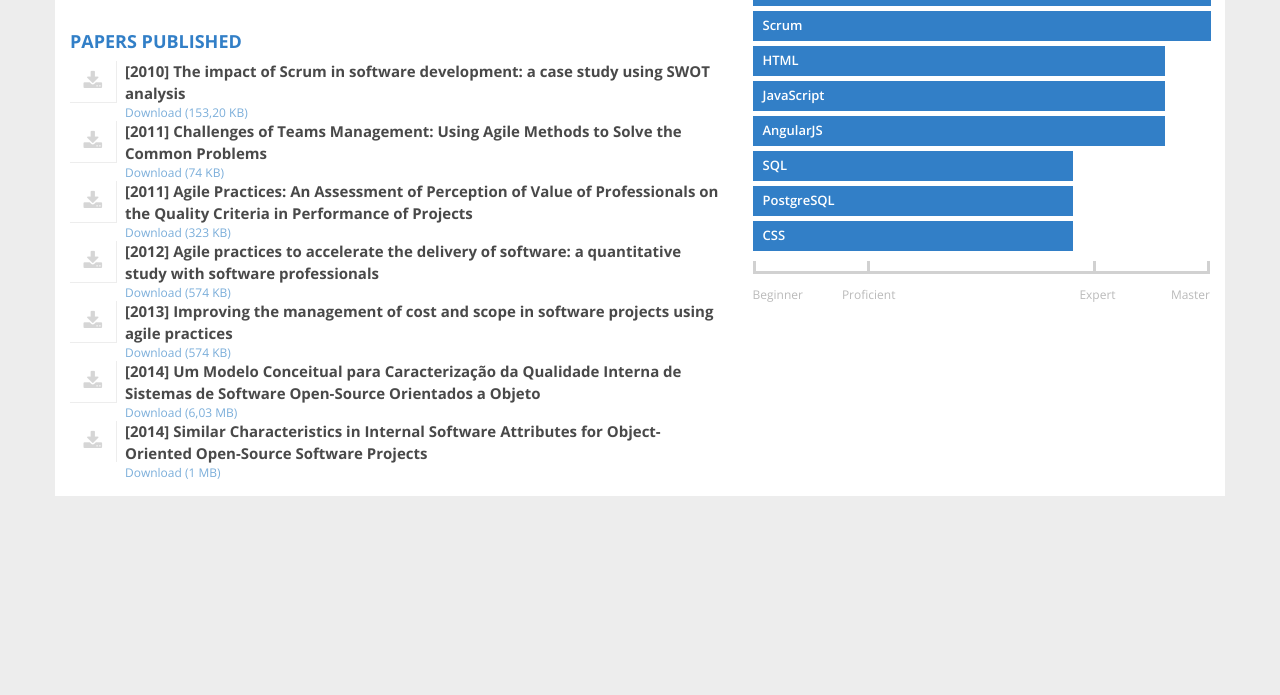
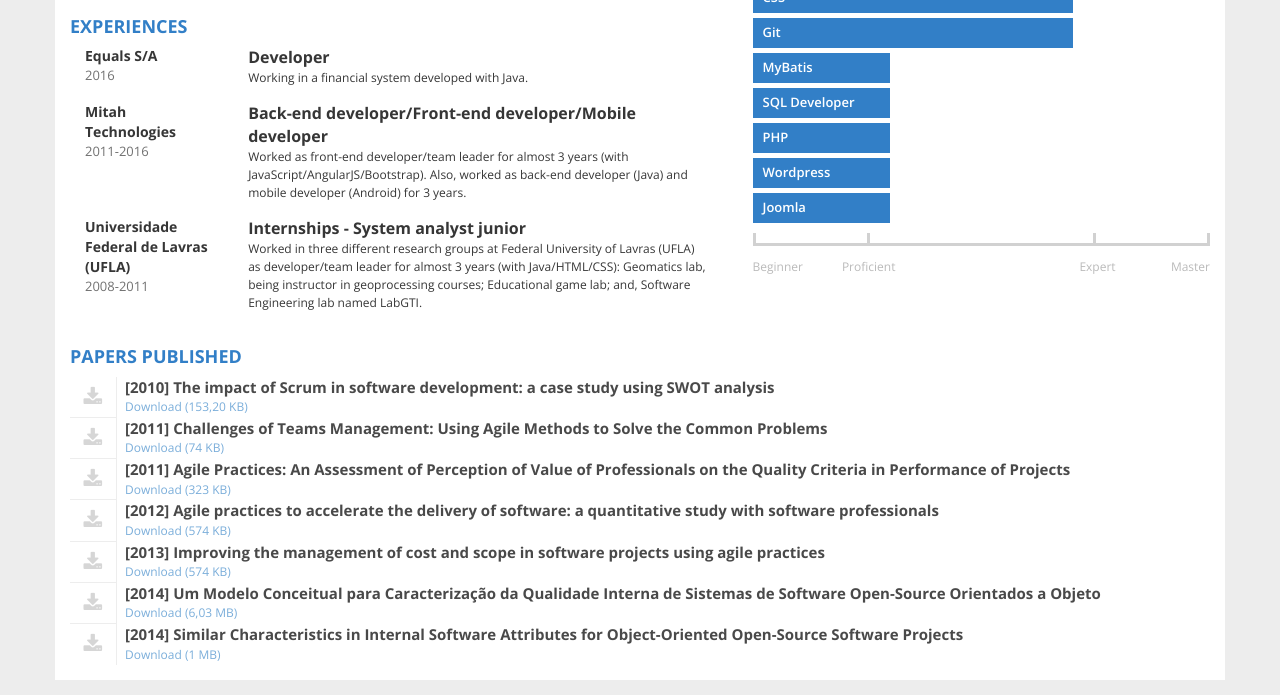
Before and after one commit to mariazevedo88/mariazevedo88.github.io, a plain HTML site: page index.html in a window 1280 px wide. Shown: the part 781-1476 px from the top of the page. Before the commit the page ends 1292 px from the top, so only its background shows below. Drawn offline with nearby package versions, Linux system fonts and the light colour scheme; files whose address does not match are found by name.

Commit message:
Correcting Papers Published section.

```diff
--- a/css/index.css
+++ b/css/index.css
@@ -15,6 +15,13 @@ SETTINGS
 @-ms-viewport       { width: device-width; }
 @-o-viewport        { width: device-width; }
 @viewport           { width: device-width; }
+
+/*******************************************
+GENERIC
+*******************************************/
+.cursor-pointer{
+  cursor: pointer
+}
 
 /*******************************************
 BODY
@@ -360,9 +367,48 @@ SKILLS
   text-align: right;
 }
 
-.cursor-pointer{
-  cursor: pointer
+/*******************************************
+PAPER
+*******************************************/
+.paper-item{
+  width: 100%;
+  float: left;
 }
+
+.paper-item .icon{
+  padding: 10px;
+  border-right: 1px solid #aaa;
+  border-bottom: 1px solid #aaa;
+  opacity: 0.2;
+}
+
+.paper-item:last-child .icon{
+  border-bottom: none;
+}
+
+.paper-item .fa{
+  font-size: 2em;
+}
+
+.paper-item .title{
+  width: 80%;
+  width: calc(100% - 55px);
+  font-size: 1.5em;
+  font-weight: 700;
+  opacity: 0.9;
+}
+
+.paper-item .title.only{
+  margin-top: 10px;
+}
+
+.paper-item .description{
+  width: 80%;
+  width: calc(100% - 55px);
+  font-size: 1.2em;
+  opacity: 0.7;
+}
+
 
 /*******************************************
 MEDIA
--- a/index.html
+++ b/index.html
@@ -33,8 +33,10 @@
           </div>
         </div>
       </div>
+
       <div class="row">
         <div class="col-xs-12 col-sm-7">
+
           <!-- ABOUT ME -->
           <div class="box">
             <h2>About Me</h2>
@@ -42,6 +44,7 @@
               Good teammate, also an enthusiast of agile development, with more than 5 years of experience in software development. Solid background in working with developer of back-end, front-end, and mobile applications, leading agile teams to develop robust and highly scalable applications.
             </p>
           </div>
+
           <!-- EDUCATION -->
           <div class="box">
             <h2>Education</h2>
@@ -65,62 +68,8 @@
               </li>
             </ul>
           </div>
-          <!-- PAPERS -->
-          <div class="box clearfix">
-            <h2>Papers published</h2>
-            <div class="contact-item">
-              <div class="icon pull-left text-center"><span class="fa fa-download fa-fw"></span></div>
-              <div class="title pull-right">[2010] The impact of Scrum in software development: a case study using SWOT analysis</div>
-              <div class="description pull-right cursor-pointer">
-                <a ng-click="downloadPaper('http://migre.me/u7yWS')">Download (153,20 KB)</a>
-              </div>
-            </div>
-            <div class="contact-item">
-              <div class="icon pull-left text-center"><span class="fa fa-download fa-fw"></span></div>
-              <div class="title pull-right">[2011] Challenges of Teams Management: Using Agile Methods to Solve the Common Problems</div>
-              <div class="description pull-right cursor-pointer">
-                <a ng-click="downloadPaper('http://migre.me/u7yBe')">Download (74 KB)</a>
-              </div>
-            </div>
-            <div class="contact-item">
-              <div class="icon pull-left text-center"><span class="fa fa-download fa-fw"></span></div>
-              <div class="title pull-right">[2011] Agile Practices: An Assessment of Perception of Value of Professionals on the Quality Criteria in Performance of Projects</div>
-              <div class="description pull-right cursor-pointer">
-                <a ng-click="downloadPaper('http://dx.doi.org/10.4236/jsea.2011.412082')">Download (323 KB)</a>
-              </div>
-            </div>
-            <div class="contact-item">
-              <div class="icon pull-left text-center"><span class="fa fa-download fa-fw"></span></div>
-              <div class="title pull-right">[2012] Agile practices to accelerate the delivery of software: a quantitative study with software professionals</div>
-              <div class="description pull-right cursor-pointer">
-                <a ng-click="downloadPaper('http://dx.doi.org/10.1109/HICSS.2013.75')">Download (574 KB)</a>
-              </div>
-            </div>
-            <div class="contact-item">
-              <div class="icon pull-left text-center"><span class="fa fa-download fa-fw"></span></div>
-              <div class="title pull-right">[2013] Improving the management of cost and scope in software projects using agile practices</div>
-              <div class="description pull-right cursor-pointer">
-                <a ng-click="downloadPaper('http://www.airccse.org/journal/jcsit/5113ijcsit04.pdf')">Download (574 KB)</a>
-              </div>
-            </div>
-            <div class="contact-item">
-              <div class="icon pull-left text-center"><span class="fa fa-download fa-fw"></span></div>
-              <div class="title pull-right">[2014] Um Modelo Conceitual para Caracterização da Qualidade Interna de Sistemas de Software Open-Source Orientados a Objeto</div>
-              <div class="description pull-right cursor-pointer">
-                <a ng-click="downloadPaper('http://www.ic.ufal.br/evento/cbsoft2014/anais/wtdsoft_v1_p.pdf')">Download (6,03 MB)</a>
-              </div>
-            </div>
-            <div class="contact-item">
-              <div class="icon pull-left text-center"><span class="fa fa-download fa-fw"></span></div>
-              <div class="title pull-right">[2014] Similar Characteristics in Internal Software Attributes for  Object-Oriented Open-Source Software Projects</div>
-              <div class="description pull-right cursor-pointer">
-                <a ng-click="downloadPaper('http://migre.me/u7yVl')">Download (1 MB)</a>
-              </div>
-            </div>
-          </div>
-        </div>
-        <div class="col-xs-12 col-sm-5">
-         <!-- EXPERIENCES -->
+
+           <!-- EXPERIENCES -->
           <div class="box">
             <h2>Experiences</h2>
             <div class="job clearfix">
@@ -143,7 +92,21 @@
                 <div class="description">Worked as front-end developer/team leader for almost 3 years (with JavaScript/AngularJS/Bootstrap). Also, worked as back-end developer (Java) and mobile developer (Android) for 3 years.</div>
               </div>
             </div>
+            <div class="job clearfix">
+              <div class="col-xs-3">
+                <div class="where">Universidade Federal de Lavras (UFLA)</div>
+                <div class="year">2008-2011</div>
+              </div>
+              <div class="col-xs-9">
+                <div class="profession">Internships - System analyst junior</div>
+                <div class="description">Worked in three different research groups at Federal University of Lavras (UFLA) as developer/team leader for almost 3 years (with Java/HTML/CSS): Geomatics lab, being instructor in geoprocessing courses; Educational game lab; and, Software Engineering lab named LabGTI.</div>
+              </div>
+            </div>
           </div>
+
+        </div>
+
+        <div class="col-xs-12 col-sm-5">
           <!-- CONTACT -->
           <div class="box clearfix">
             <h2>Contact</h2>
@@ -169,6 +132,7 @@
               </div>
             </div>
           </div>
+
           <!-- SKILLS -->
           <div class="box">
             <h2>Skills</h2>
@@ -181,6 +145,12 @@
               <div class="item-skills" data-percent="0.70">SQL</div>
               <div class="item-skills" data-percent="0.70">PostgreSQL</div>
               <div class="item-skills" data-percent="0.70">CSS</div>
+              <div class="item-skills" data-percent="0.70">Git</div>
+              <div class="item-skills" data-percent="0.30">MyBatis</div>
+              <div class="item-skills" data-percent="0.30">SQL Developer</div>
+              <div class="item-skills" data-percent="0.30">PHP</div>
+              <div class="item-skills" data-percent="0.30">Wordpress</div>
+              <div class="item-skills" data-percent="0.30">Joomla</div>
               <div class="skills-legend clearfix">
                 <div class="legend-left legend">Beginner</div>
                 <div class="legend-left legend"><span>Proficient</span></div>
@@ -189,8 +159,68 @@
               </div>
             </div>
           </div>
+
         </div>
       </div>
+
+      <div class="row">
+        <div class="col-xs-12 col-sm-12">
+          <!-- PAPERS -->
+          <div class="box clearfix">
+            <h2>Papers published</h2>
+            <div class="paper-item">
+              <div class="icon pull-left text-center"><span class="fa fa-download fa-fw"></span></div>
+              <div class="title pull-right">[2010] The impact of Scrum in software development: a case study using SWOT analysis</div>
+              <div class="description pull-right cursor-pointer">
+                <a ng-click="downloadPaper('http://www.dcc.ufla.br/infocomp/index.php/INFOCOMP/article/view/386/368')">Download (153,20 KB)</a>
+              </div>
+            </div>
+            <div class="paper-item">
+              <div class="icon pull-left text-center"><span class="fa fa-download fa-fw"></span></div>
+              <div class="title pull-right">[2011] Challenges of Teams Management: Using Agile Methods to Solve the Common Problems</div>
+              <div class="description pull-right cursor-pointer">
+                <a ng-click="downloadPaper('http://migre.me/u987R')">Download (74 KB)</a>
+              </div>
+            </div>
+            <div class="paper-item">
+              <div class="icon pull-left text-center"><span class="fa fa-download fa-fw"></span></div>
+              <div class="title pull-right">[2011] Agile Practices: An Assessment of Perception of Value of Professionals on the Quality Criteria in Performance of Projects</div>
+              <div class="description pull-right cursor-pointer">
+                <a ng-click="downloadPaper('http://dx.doi.org/10.4236/jsea.2011.412082')">Download (323 KB)</a>
+              </div>
+            </div>
+            <div class="paper-item">
+              <div class="icon pull-left text-center"><span class="fa fa-download fa-fw"></span></div>
+              <div class="title pull-right">[2012] Agile practices to accelerate the delivery of software: a quantitative study with software professionals</div>
+              <div class="description pull-right cursor-pointer">
+                <a ng-click="downloadPaper('http://dx.doi.org/10.1109/HICSS.2013.75')">Download (574 KB)</a>
+              </div>
+            </div>
+            <div class="paper-item">
+              <div class="icon pull-left text-center"><span class="fa fa-download fa-fw"></span></div>
+              <div class="title pull-right">[2013] Improving the management of cost and scope in software projects using agile practices</div>
+              <div class="description pull-right cursor-pointer">
+                <a ng-click="downloadPaper('http://www.airccse.org/journal/jcsit/5113ijcsit04.pdf')">Download (574 KB)</a>
+              </div>
+            </div>
+            <div class="paper-item">
+              <div class="icon pull-left text-center"><span class="fa fa-download fa-fw"></span></div>
+              <div class="title pull-right">[2014] Um Modelo Conceitual para Caracterização da Qualidade Interna de Sistemas de Software Open-Source Orientados a Objeto</div>
+              <div class="description pull-right cursor-pointer">
+                <a ng-click="downloadPaper('http://www.ic.ufal.br/evento/cbsoft2014/anais/wtdsoft_v1_p.pdf')">Download (6,03 MB)</a>
+              </div>
+            </div>
+            <div class="paper-item">
+              <div class="icon pull-left text-center"><span class="fa fa-download fa-fw"></span></div>
+              <div class="title pull-right">[2014] Similar Characteristics in Internal Software Attributes for  Object-Oriented Open-Source Software Projects</div>
+              <div class="description pull-right cursor-pointer">
+                <a ng-click="downloadPaper('http://migre.me/u986v')">Download (1 MB)</a>
+              </div>
+            </div>
+          </div>
+        </div>
+      </div>
+
     </div>
     <!-- JQUERY -->
     <script src="js/jquery.min.js"></script>
```
